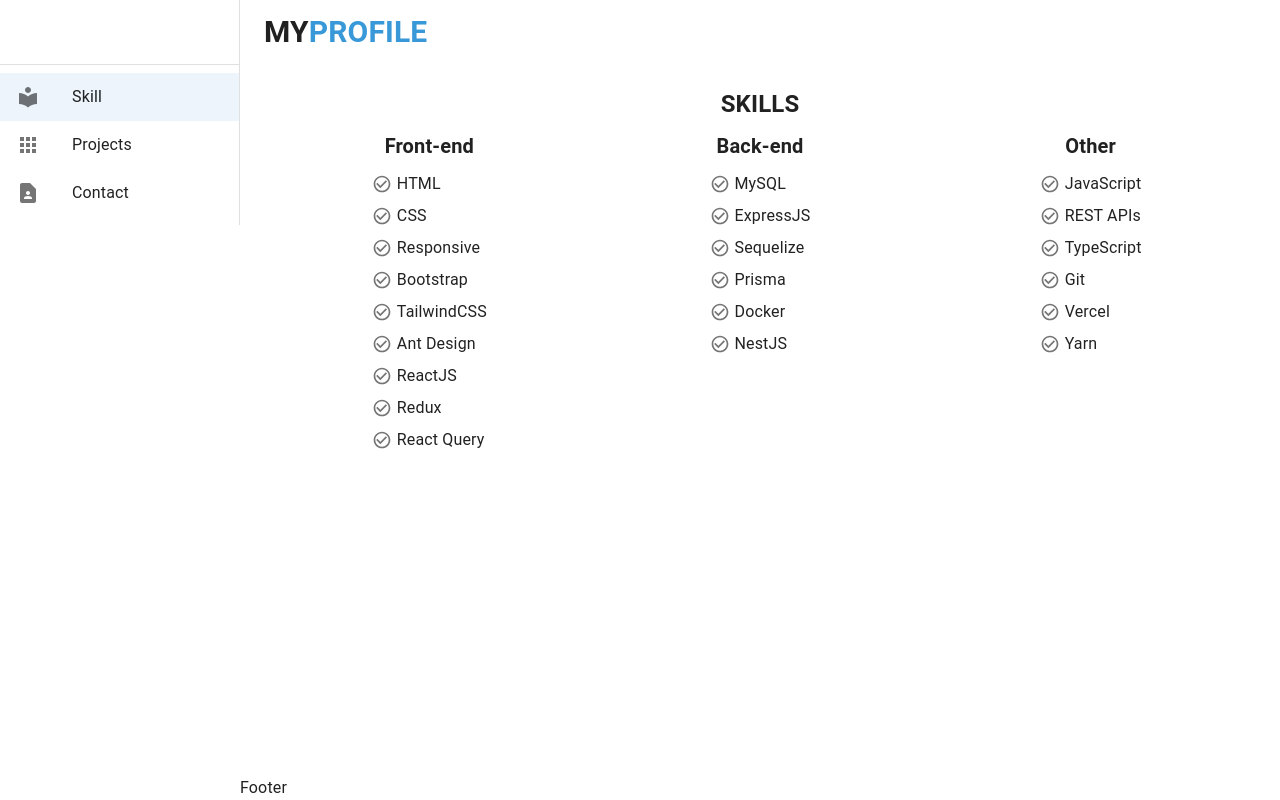
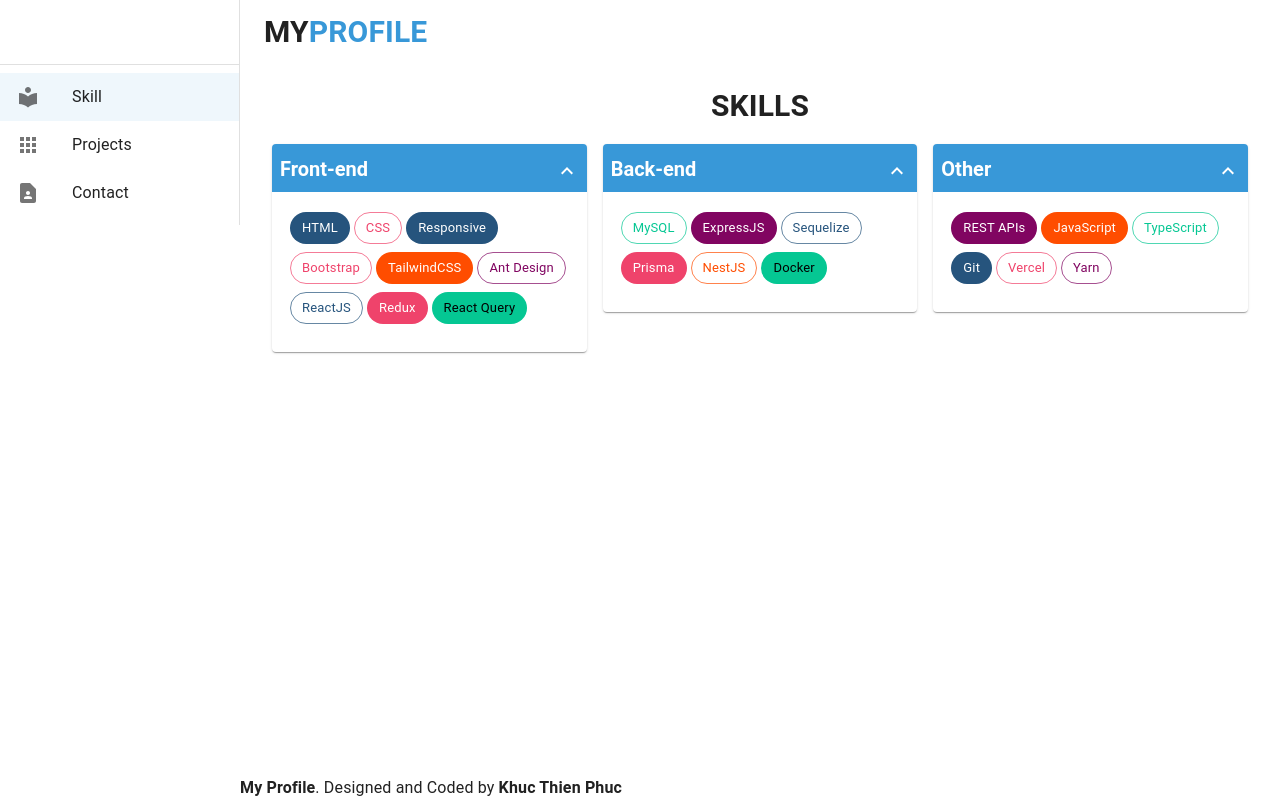
Before and after one commit to ktphuc1994/my-profile-nextjs, a Next.js app: page /skill in a window 1280 px wide. Built offline with nearby package versions, Linux system fonts and the light colour scheme.

Commit message:
feat: add skill component

```diff
--- a/core/components/Footer/Footer.tsx
+++ b/core/components/Footer/Footer.tsx
@@ -2,7 +2,14 @@
 import React from 'react';
 
 function Footer() {
-  return <Box sx={{ flexShrink: 0 }}>Footer</Box>;
+  return (
+    <Box sx={{ flexShrink: 0 }}>
+      <p>
+        <span className="font-semibold">My Profile</span>. Designed and Coded by{' '}
+        <span className="font-semibold">Khuc Thien Phuc</span>
+      </p>
+    </Box>
+  );
 }
 
 export default Footer;
--- /dev/null
+++ b/core/components/common/CustomCollapse.tsx
@@ -0,0 +1,72 @@
+import { styled } from '@mui/material/styles';
+import ExpandMoreIcon from '@mui/icons-material/ExpandMore';
+import {
+  Card,
+  CardActionArea,
+  CardContent,
+  Collapse,
+  Typography,
+} from '@mui/material';
+import Box, { BoxProps } from '@mui/material/Box';
+import { useState } from 'react';
+import { InterfaceCustomCollapse } from '../../interfaces/commons';
+
+interface ExpandMoreProps extends BoxProps {
+  expand: boolean;
+}
+
+const ExpandMore = styled((props: ExpandMoreProps) => {
+  const { expand, ...other } = props;
+  return <Box {...other} />;
+})(({ theme, expand }) => ({
+  transform: !expand ? 'rotate(0deg)' : 'rotate(180deg)',
+  marginLeft: 'auto',
+  transition: theme.transitions.create('transform', {
+    duration: theme.transitions.duration.shortest,
+  }),
+}));
+
+const defaultTitleSx = {
+  display: 'flex',
+  justifyContent: 'space-between',
+  p: '0.5rem',
+  backgroundColor: 'primary.main',
+  color: 'white',
+};
+
+function CustomCollapse({
+  className,
+  title,
+  titleClassName,
+  titleSx = defaultTitleSx,
+  children,
+}: InterfaceCustomCollapse) {
+  const [expanded, setExpanded] = useState<boolean>(true);
+  const handleExpandClick = () => {
+    setExpanded(!expanded);
+  };
+
+  return (
+    <Card sx={{ width: '100%' }} className={className}>
+      <CardActionArea className={titleClassName} onClick={handleExpandClick}>
+        <CardContent sx={titleSx}>
+          <Typography variant="h5" component="div">
+            {title}
+          </Typography>
+          <ExpandMore
+            expand={expanded}
+            aria-expanded={expanded}
+            aria-label="show more"
+          >
+            <ExpandMoreIcon />
+          </ExpandMore>
+        </CardContent>
+      </CardActionArea>
+      <Collapse in={expanded} timeout="auto" unmountOnExit>
+        <CardContent>{children}</CardContent>
+      </Collapse>
+    </Card>
+  );
+}
+
+export default CustomCollapse;
--- /dev/null
+++ b/core/constants/color.const.ts
@@ -0,0 +1,25 @@
+export const colorConst = {
+  primary: {
+    main: '#3898D8',
+  },
+  darkMBlue: {
+    main: '#26547D',
+    contrastText: '#fff',
+  },
+  brightRed: {
+    main: '#EF436B',
+    contrastText: '#fff',
+  },
+  darkOrange: {
+    main: '#FF4D00',
+    contrastText: '#fff',
+  },
+  limeGreen: {
+    main: '#05C793',
+    contrastText: '#000',
+  },
+  darkPink: {
+    main: '#810561',
+    contrastText: '#fff',
+  },
+};
--- a/core/constants/common.const.ts
+++ b/core/constants/common.const.ts
@@ -1,7 +1,7 @@
 interface InterfaceCommonConst {
   sidebarWidth: number;
   customColor: Array<
-    'darkMBlue' | 'brightRed' | 'lightOrange' | 'limeGreen' | 'darkPink'
+    'darkMBlue' | 'brightRed' | 'darkOrange' | 'limeGreen' | 'darkPink'
   >;
 }
 
@@ -10,7 +10,7 @@
   customColor: [
     'darkMBlue',
     'brightRed',
-    'lightOrange',
+    'darkOrange',
     'limeGreen',
     'darkPink',
   ],
--- /dev/null
+++ b/core/interfaces/commons/index.ts
@@ -0,0 +1,10 @@
+import { Theme } from '@mui/material';
+import { SxProps } from '@mui/system';
+
+import { BasePropsInterface } from './BaseProps.interface';
+
+export interface InterfaceCustomCollapse extends BasePropsInterface {
+  titleClassName?: string;
+  titleSx?: SxProps<Theme>;
+  title?: React.ReactNode;
+}
--- a/core/theme/index.ts
+++ b/core/theme/index.ts
@@ -1,35 +1,15 @@
 import { createTheme } from '@mui/material';
+import { colorConst } from '../constants/color.const';
 
 export const theme = createTheme({
-  palette: {
-    darkMBlue: {
-      main: '#26547D',
-      contrastText: '#fff',
-    },
-    brightRed: {
-      main: '#EF436B',
-      contrastText: '#fff',
-    },
-    lightOrange: {
-      main: '#FFCE5C',
-      contrastText: '#000',
-    },
-    limeGreen: {
-      main: '#05C793',
-      contrastText: '#000',
-    },
-    darkPink: {
-      main: '#810561',
-      contrastText: '#fff',
-    },
-  },
+  palette: colorConst,
 });
 
 declare module '@mui/material/styles' {
   interface Palette {
     darkMBlue: Palette['primary'];
     brightRed: Palette['primary'];
-    lightOrange: Palette['primary'];
+    darkOrange: Palette['primary'];
     limeGreen: Palette['primary'];
     darkPink: Palette['primary'];
   }
@@ -38,7 +18,7 @@
   interface PaletteOptions {
     darkMBlue?: PaletteOptions['primary'];
     brightRed?: PaletteOptions['primary'];
-    lightOrange?: PaletteOptions['primary'];
+    darkOrange?: PaletteOptions['primary'];
     limeGreen?: PaletteOptions['primary'];
     darkPink?: PaletteOptions['primary'];
   }
@@ -49,7 +29,7 @@
   interface ButtonPropsColorOverrides {
     darkMBlue: true;
     brightRed: true;
-    lightOrange: true;
+    darkOrange: true;
     limeGreen: true;
     darkPink: true;
   }
@@ -59,8 +39,18 @@
   interface ChipPropsColorOverrides {
     darkMBlue: true;
     brightRed: true;
-    lightOrange: true;
+    darkOrange: true;
     limeGreen: true;
     darkPink: true;
   }
 }
+
+declare module '@mui/material/Box' {
+  interface BoxPropsColorOverrides {
+    darkMBlue: true;
+    brightRed: true;
+    darkOrange: true;
+    limeGreen: true;
+    darkPink: true;
+  }
+}
--- a/data/data.ts
+++ b/data/data.ts
@@ -17,11 +17,11 @@
   },
   {
     skillName: 'Back-end',
-    skills: ['MySQL', 'ExpressJS', 'Sequelize', 'Prisma', 'Docker', 'NestJS'],
+    skills: ['MySQL', 'ExpressJS', 'Sequelize', 'Prisma', 'NestJS', 'Docker'],
   },
   {
     skillName: 'Other',
-    skills: ['JavaScript', 'REST APIs', 'TypeScript', 'Git', 'Vercel', 'Yarn'],
+    skills: ['REST APIs', 'JavaScript', 'TypeScript', 'Git', 'Vercel', 'Yarn'],
   },
 ];
 
@@ -127,35 +127,44 @@
   },
 ];
 
-const frameworkList = [
+const allSkills = [
   'HTML',
   'CSS',
   'JavaScript',
   'TypeScript',
+  'REST APIs',
   'ReactJS',
+  'Redux',
   'Redux Toolkit',
   'React Query',
   'Ant Design',
+  'Responsive',
+  'Bootstrap',
   'TailwindCSS',
   'MySQL',
+  'ExpressJS',
+  'Sequelize',
   'Prisma',
   'NestJS',
   'Docker',
+  'Yarn',
+  'Git',
+  'Vercel',
 ];
 
 interface InterfaceFrameworkColor {
   name: string;
-  color: 'darkMBlue' | 'brightRed' | 'lightOrange' | 'limeGreen' | 'darkPink';
+  color: 'darkMBlue' | 'brightRed' | 'darkOrange' | 'limeGreen' | 'darkPink';
   variant: 'outlined' | 'filled';
 }
-export const frameworkColor: Array<InterfaceFrameworkColor> = frameworkList.map(
+export const skillColor: Array<InterfaceFrameworkColor> = allSkills.map(
   (fw, i) => {
     const colorIndex = i % 5;
-    const variantType = i % 3;
+    const variantType = i % 2;
     return {
       name: fw,
       color: commonConst.customColor[colorIndex],
-      variant: variantType === 2 ? 'filled' : 'outlined',
+      variant: variantType === 0 ? 'filled' : 'outlined',
     };
   }
 );
--- a/pages/projects.tsx
+++ b/pages/projects.tsx
@@ -15,7 +15,7 @@
 
 // import local components
 import Layout from '../core/HOC/Layout';
-import { frameworkColor, projectList } from '../data/data';
+import { skillColor, projectList } from '../data/data';
 
 // import local types
 import type { NextPageWithLayout } from './_app';
@@ -57,9 +57,7 @@
                 </Typography>
                 <Stack direction="row" flexWrap="wrap" mb={'5px'}>
                   {project.framework.map((fw, i1) => {
-                    const frameW = frameworkColor.find(
-                      (item) => item.name === fw
-                    );
+                    const frameW = skillColor.find((item) => item.name === fw);
                     return (
                       <Chip
                         key={fw + i1}
--- a/pages/skill.tsx
+++ b/pages/skill.tsx
@@ -1,54 +1,54 @@
 import { ReactElement } from 'react';
 
 // import MUI Components
-import { CheckCircleOutline } from '@mui/icons-material';
-import { Box, List, ListItem, ListItemIcon, ListItemText } from '@mui/material';
+import { Box, Chip } from '@mui/material';
 
 // import local data
-import { skillList } from '../data/data';
+import { skillColor, skillList } from '../data/data';
 
 // import local components
 import Layout from '../core/HOC/Layout';
 
 // import local types
 import type { NextPageWithLayout } from './_app';
-
-const getListItemWidth = (index: number) => {
-  if (index === 2) {
-    return 'w-full';
-  }
-  return 'w-1/2';
-};
+import CustomCollapse from '../core/components/common/CustomCollapse';
 
 const Skill: NextPageWithLayout = () => {
+  const renderTitle = (title: string) => (
+    <span className="text-xl font-semibold">{title}</span>
+  );
+
   return (
     <Box component="div">
-      <h2 className="mb-3 text-center text-2xl font-bold">SKILLS</h2>
-      <Box component="div" className="skill-list flex flex-wrap lg:flex-nowrap">
-        {skillList.map((skillCatergory, index) => (
-          <Box
-            component="div"
-            className={`skill__${skillCatergory.skillName} ${getListItemWidth(
-              index
-            )} lg:w-1/3 flex flex-col items-center`}
-            key={skillCatergory.skillName + index}
+      <h2 className="mb-3 text-center text-3xl font-bold">SKILLS</h2>
+      <div className="flex flex-wrap">
+        {skillList.map((item, index) => (
+          <div
+            key={item.skillName + index}
+            className="w-full sm:w-1/2 lg:w-1/3 p-2"
           >
-            <h3 className="text-xl font-semibold">
-              {skillCatergory.skillName}
-            </h3>
-            <List>
-              {skillCatergory.skills.map((skill, index) => (
-                <ListItem key={skill + index} disablePadding>
-                  <ListItemIcon sx={{ minWidth: '25px' }}>
-                    <CheckCircleOutline fontSize="small" />
-                  </ListItemIcon>
-                  <ListItemText primary={skill} />
-                </ListItem>
-              ))}
-            </List>
-          </Box>
+            <CustomCollapse title={renderTitle(item.skillName)}>
+              <div>
+                {item.skills.map((skill, i1) => {
+                  const thisSkill = skillColor.find(
+                    (item) => item.name === skill
+                  );
+                  return (
+                    <Chip
+                      key={skill + i1}
+                      label={skill}
+                      variant={thisSkill ? thisSkill.variant : 'outlined'}
+                      color={thisSkill ? thisSkill.color : 'primary'}
+                      size="medium"
+                      sx={{ mx: '2px', my: '4px' }}
+                    />
+                  );
+                })}
+              </div>
+            </CustomCollapse>
+          </div>
         ))}
-      </Box>
+      </div>
     </Box>
   );
 };
```
Also changed, not shown: core/components/common/CustomCollapse-sub.tsx (added, +36 -0 lines).
